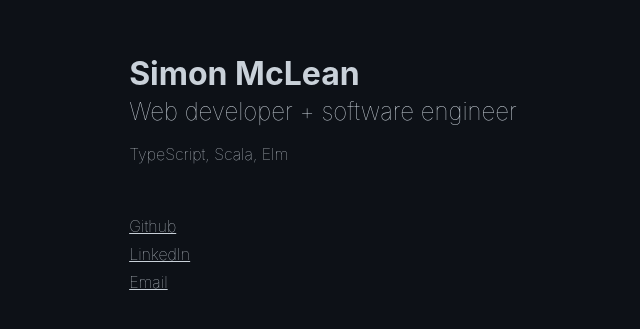
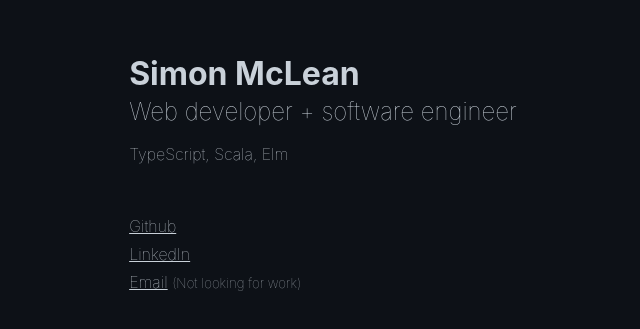
Before and after one commit to simonmclean/simonmclean.dev, a plain HTML site: page index.html in a window 1280 px wide. Shown: the part 219-548 px from the top of the page, 317-957 px from the left. Drawn offline with Linux system fonts and the light colour scheme.

Commit message:
Add "not looking for work" message

```diff
--- a/index.html
+++ b/index.html
@@ -27,7 +27,7 @@
                         <a href="https://linkedin.com/in/simon-mclean">LinkedIn</a>
                     </li>
                     <li>
-                        <a href="mailto:hello@simonmclean.dev">Email</a>
+                        <a href="mailto:hello@simonmclean.dev">Email</a> <small id="not-looking">(Not looking for work)</small>
                     </li>
                 </ul>
             </div>
--- a/style.css
+++ b/style.css
@@ -45,3 +45,7 @@ ul {
     list-style: none;
     padding: 0;
 }
+
+#not-looking {
+    opacity: 0.8;
+}
```
